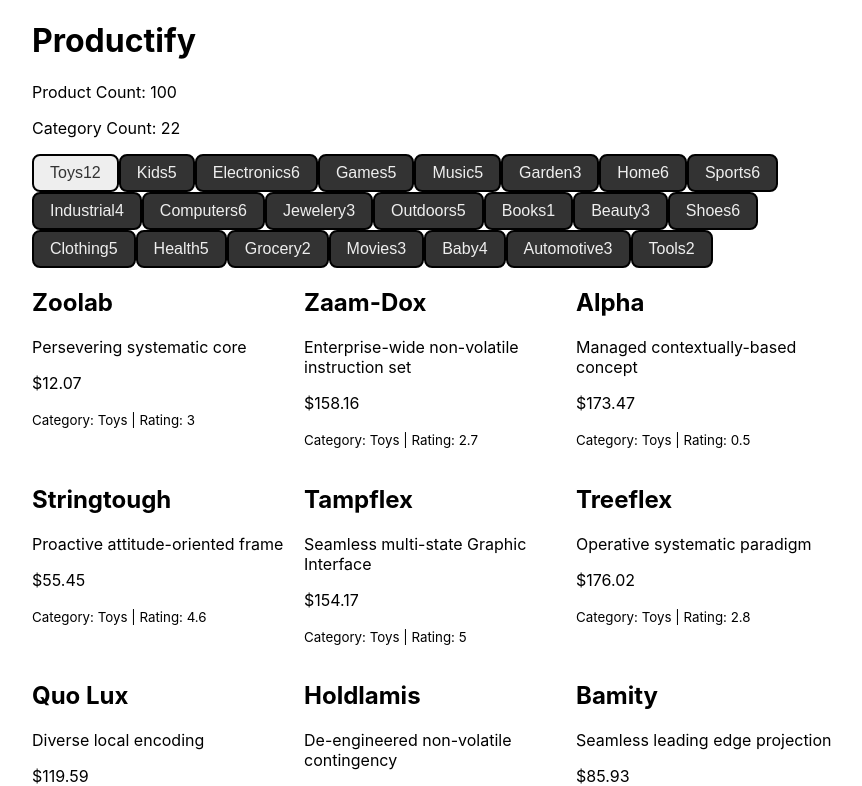
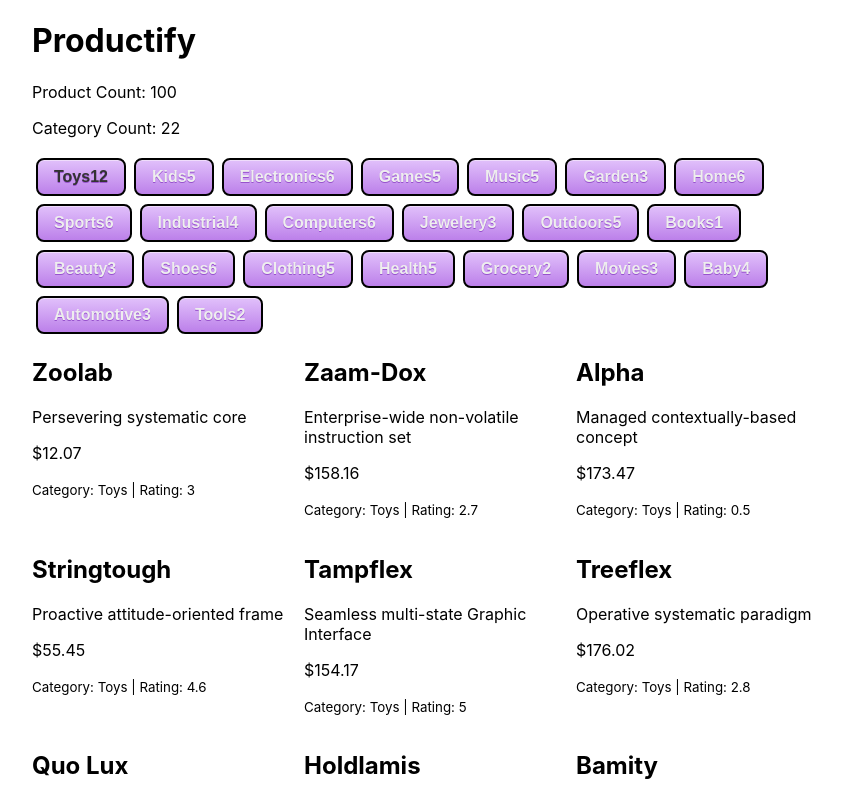
Before and after one commit to djaskulak/react-product-list, a React (Create React App) app: page / in a window 1280 px wide. Shown: the top 786 px of the page, without its empty margins (208-1070 px from the left). Built offline with nearby package versions, Linux system fonts and the light colour scheme.

Commit message:
went back

```diff
--- a/src/CategoryList.css
+++ b/src/CategoryList.css
@@ -12,6 +12,34 @@
     color: #eee;
 }
 
+button {
+	box-shadow:inset 0px 1px 0px 0px #efdcfb;
+	background:linear-gradient(to bottom, #dfbdfa 5%, #bc80ea 100%);
+	background-color:#dfbdfa;
+	border-radius:6px;
+	border:1px solid #c584f3;
+	display:inline-block;
+	cursor:pointer;
+	color:#ffffff;
+	font-family:Arial;
+	font-size:15px;
+	font-weight:bold;
+	padding:6px 24px;
+	text-decoration:none;
+	text-shadow:0px 1px 0px #9752cc;
+    margin: 0.25rem
+}
+
+button:hover {
+	background:linear-gradient(to bottom, #bc80ea 5%, #dfbdfa 100%);
+	background-color:#bc80ea;
+}
+
+button:active {
+	position:relative;
+	top:1px;
+}
+
 button.selected {
     background-color: #eee;
     color: #333;
```
Also changed, not shown: src/CategoryButton.js (+23 -0 lines).
